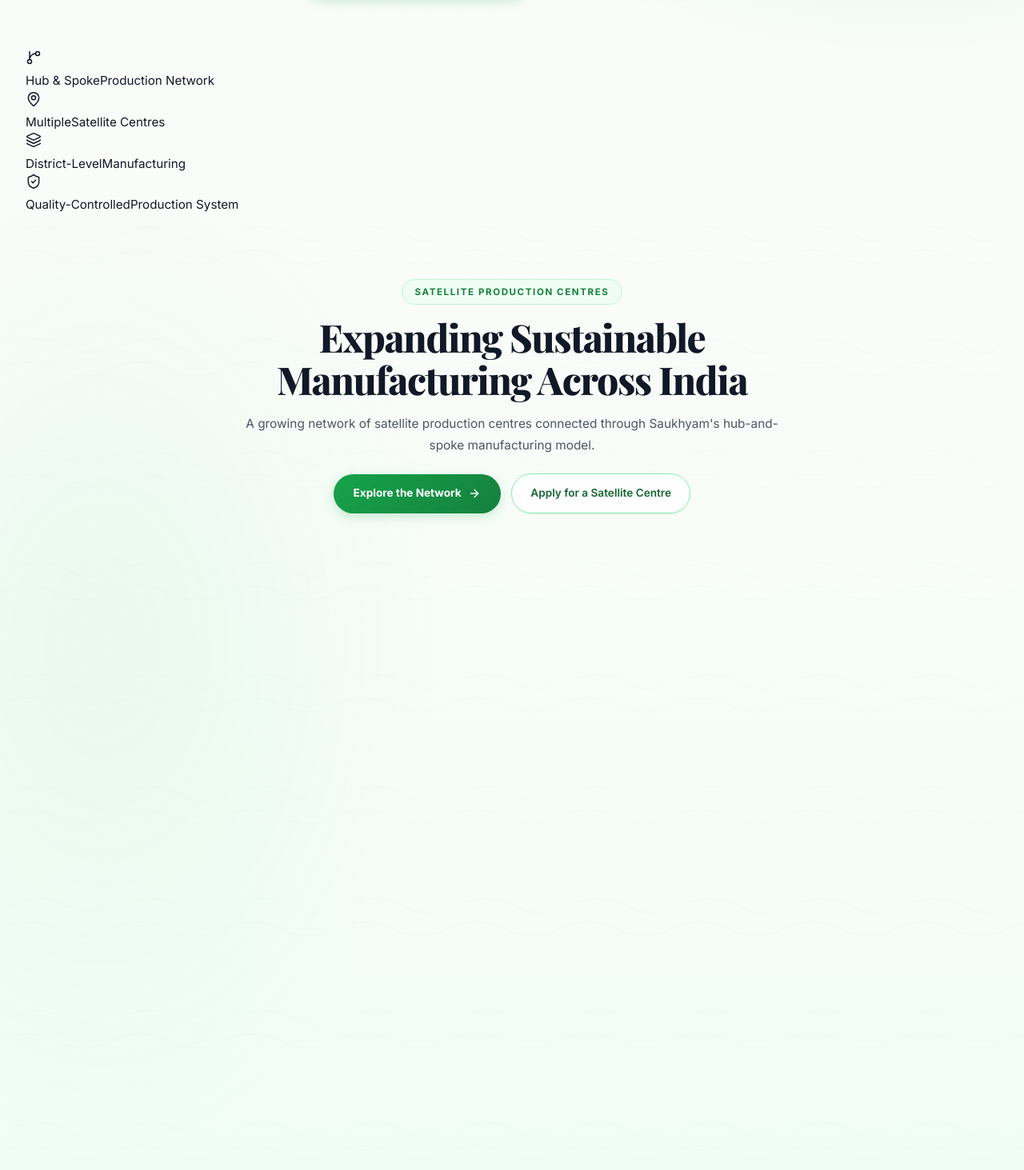
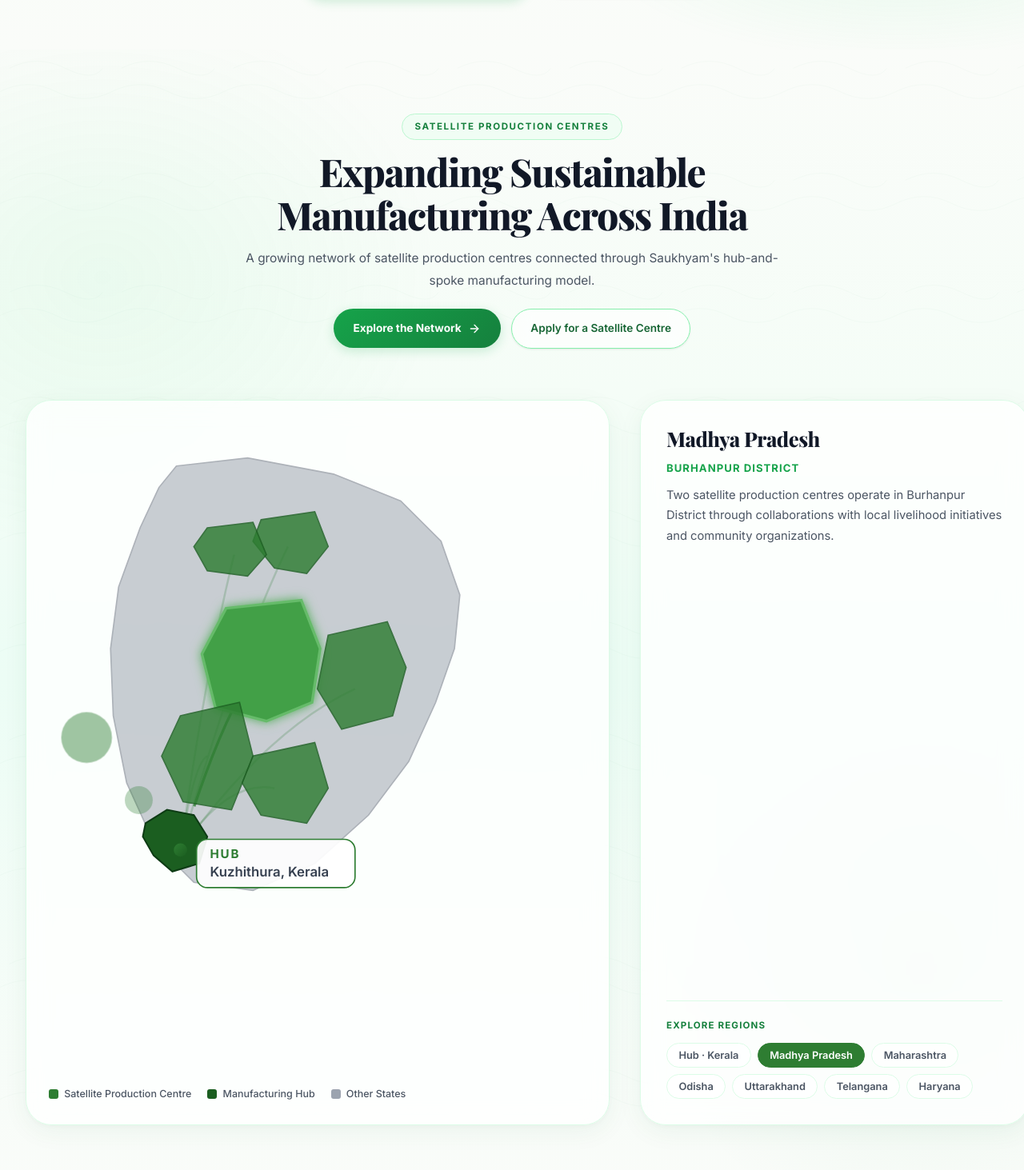
Before and after one commit to piyush-lingwal/Saukhyam, a Next.js app: page /programs/satellite-centres in a window 1280 px wide. Shown: the part 627-2090 px from the top of the page at 80% size. Built offline with nearby package versions, Linux system fonts and the light colour scheme.

Commit message:
Refactor Satellite Centres page to replace the statistics section with an interactive India network map. Update imports and adjust layout for improved user experience and maintainability.

```diff
--- a/src/app/programs/satellite-centres/page.tsx
+++ b/src/app/programs/satellite-centres/page.tsx
@@ -2,68 +2,9 @@
 
 import Link from 'next/link';
 import { motion } from 'framer-motion';
-import { ArrowRight, GitBranch, Layers3, MapPin, ShieldCheck } from 'lucide-react';
-import IndiaStateMap, { type HighlightState } from '@/components/satellite/IndiaStateMap';
+import { ArrowRight } from 'lucide-react';
+import InteractiveIndiaNetworkMap from '@/components/satellite/InteractiveIndiaNetworkMap';
 import styles from './page.module.css';
-
-const stats = [
-  { icon: GitBranch, value: 'Hub & Spoke', label: 'Production Network' },
-  { icon: MapPin, value: 'Multiple', label: 'Satellite Centres' },
-  { icon: Layers3, value: 'District-Level', label: 'Manufacturing' },
-  { icon: ShieldCheck, value: 'Quality-Controlled', label: 'Production System' },
-];
-
-type NetworkRegion = {
-  state: string;
-  slug: HighlightState;
-  district: string;
-  description: string;
-};
-
-const networkRegions: NetworkRegion[] = [
-  {
-    state: 'Madhya Pradesh',
-    slug: 'madhya-pradesh',
-    district: 'Burhanpur District',
-    description:
-      'Two satellite production centres operate in Burhanpur District through collaborations with local livelihood initiatives and community organizations.',
-  },
-  {
-    state: 'Maharashtra',
-    slug: 'maharashtra',
-    district: 'Nandurbar District',
-    description:
-      'Production teams in Nandurbar have been trained to manufacture reusable menstrual products through district-level partnerships and community-led initiatives.',
-  },
-  {
-    state: 'Odisha',
-    slug: 'odisha',
-    district: 'Kalahandi & Angul Districts',
-    description:
-      'New satellite production centres are being established to strengthen local manufacturing capacity and expand access to sustainable menstrual products.',
-  },
-  {
-    state: 'Uttarakhand',
-    slug: 'uttarakhand',
-    district: 'Expansion Region',
-    description:
-      'Collaborations are underway to develop district-level production systems capable of serving larger rural populations.',
-  },
-  {
-    state: 'Telangana',
-    slug: 'telangana',
-    district: 'Emerging Production Network',
-    description:
-      'Partnerships are supporting the development of new satellite production centres within the state.',
-  },
-  {
-    state: 'Haryana',
-    slug: 'haryana',
-    district: 'Future Expansion',
-    description:
-      'Regional collaborations are helping establish production ecosystems designed for scalable manufacturing and distribution.',
-  },
-];
 
 const fadeUp = {
   hidden: { opacity: 0, y: 36 },
@@ -71,7 +12,6 @@ const fadeUp = {
 };
 
 const stagger = { visible: { transition: { staggerChildren: 0.1 } } };
-const cardStagger = { visible: { transition: { staggerChildren: 0.12 } } };
 
 export default function SatelliteCentresPage() {
   return (
@@ -118,39 +58,7 @@ export default function SatelliteCentresPage() {
         </div>
       </section>
 
-      {/* Statistics */}
-      <section className={styles.statsSection} aria-label="Satellite production statistics">
-        <div className="container">
-          <motion.div
-            className={styles.statsGrid}
-            variants={cardStagger}
-            initial="hidden"
-            whileInView="visible"
-            viewport={{ once: true, margin: '-60px' }}
-          >
-            {stats.map((stat) => {
-              const Icon = stat.icon;
-              return (
-                <motion.article
-                  key={stat.label}
-                  className={styles.statCard}
-                  variants={fadeUp}
-                  whileHover={{ y: -4 }}
-                  transition={{ duration: 0.3 }}
-                >
-                  <div className={styles.statIcon} aria-hidden="true">
-                    <Icon size={20} strokeWidth={1.75} />
-                  </div>
-                  <span className={styles.statValue}>{stat.value}</span>
-                  <span className={styles.statLabel}>{stat.label}</span>
-                </motion.article>
-              );
-            })}
-          </motion.div>
-        </div>
-      </section>
-
-      {/* Satellite Production Network */}
+      {/* Interactive India Map */}
       <section
         id="satellite-network"
         className={styles.section}
@@ -178,7 +86,7 @@ export default function SatelliteCentresPage() {
               hub-and-spoke manufacturing model.
             </motion.p>
             <motion.div className={styles.headerActions} variants={fadeUp}>
-              <a href="#state-list" className={styles.btnPrimary}>
+              <a href="#india-map" className={styles.btnPrimary}>
                 Explore the Network
                 <ArrowRight size={16} aria-hidden="true" className={styles.btnArrow} />
               </a>
@@ -188,34 +96,9 @@ export default function SatelliteCentresPage() {
             </motion.div>
           </motion.header>
 
-          <motion.div
-            id="state-list"
-            className={styles.stateList}
-            variants={cardStagger}
-            initial="hidden"
-            whileInView="visible"
-            viewport={{ once: true, margin: '-60px' }}
-          >
-            {networkRegions.map((region, index) => (
-              <motion.article
-                key={region.state}
-                className={styles.stateRow}
-                variants={fadeUp}
-              >
-                {index > 0 && <div className={styles.stateDivider} aria-hidden="true" />}
-                <div className={styles.stateRowInner}>
-                  <div className={styles.mapWrap}>
-                    <IndiaStateMap highlight={region.slug} />
-                  </div>
-                  <div className={styles.stateContent}>
-                    <h3 className={styles.stateName}>{region.state}</h3>
-                    <p className={styles.stateDistrict}>{region.district}</p>
-                    <p className={styles.stateDesc}>{region.description}</p>
-                  </div>
-                </div>
-              </motion.article>
-            ))}
-          </motion.div>
+          <div id="india-map">
+            <InteractiveIndiaNetworkMap />
+          </div>
         </div>
       </section>
     </main>
--- /dev/null
+++ b/src/components/satellite/indiaMapData.ts
@@ -0,0 +1,102 @@
+export type MapStateId =
+  | 'kerala'
+  | 'madhya-pradesh'
+  | 'maharashtra'
+  | 'odisha'
+  | 'uttarakhand'
+  | 'telangana'
+  | 'haryana';
+
+export type StateInfo = {
+  id: MapStateId;
+  state: string;
+  district: string;
+  description: string;
+  centroid: { x: number; y: number };
+};
+
+export const HUB_POSITION = { x: 98, y: 318 };
+
+export const stateInfoList: StateInfo[] = [
+  {
+    id: 'madhya-pradesh',
+    state: 'Madhya Pradesh',
+    district: 'Burhanpur District',
+    description:
+      'Two satellite production centres operate in Burhanpur District through collaborations with local livelihood initiatives and community organizations.',
+    centroid: { x: 158, y: 178 },
+  },
+  {
+    id: 'maharashtra',
+    state: 'Maharashtra',
+    district: 'Nandurbar District',
+    description:
+      'Production teams in Nandurbar have been trained to manufacture reusable menstrual products through district-level partnerships and community-led initiatives.',
+    centroid: { x: 118, y: 248 },
+  },
+  {
+    id: 'odisha',
+    state: 'Odisha',
+    district: 'Kalahandi & Angul Districts',
+    description:
+      'New satellite production centres are being established to strengthen local manufacturing capacity and expand access to sustainable menstrual products.',
+    centroid: { x: 228, y: 198 },
+  },
+  {
+    id: 'uttarakhand',
+    state: 'Uttarakhand',
+    district: 'Expansion Region',
+    description:
+      'Collaborations are underway to develop district-level production systems capable of serving larger rural populations.',
+    centroid: { x: 178, y: 92 },
+  },
+  {
+    id: 'telangana',
+    state: 'Telangana',
+    district: 'Emerging Production Network',
+    description:
+      'Partnerships are supporting the development of new satellite production centres within the state.',
+    centroid: { x: 168, y: 272 },
+  },
+  {
+    id: 'haryana',
+    state: 'Haryana',
+    district: 'Future Expansion',
+    description:
+      'Regional collaborations are helping establish production ecosystems designed for scalable manufacturing and distribution.',
+    centroid: { x: 138, y: 98 },
+  },
+];
+
+export const hubInfo: StateInfo = {
+  id: 'kerala',
+  state: 'Manufacturing Hub',
+  district: 'Kuzhithura, Kerala',
+  description:
+    'The central Saukhyam Factory processes banana fiber and supplies semi-finished materials to satellite centres across India through the hub-and-spoke production model.',
+  centroid: HUB_POSITION,
+};
+
+export const satelliteStateIds = stateInfoList.map((s) => s.id);
+
+/** Simplified SVG path data per region (viewBox 0 0 400 480) */
+export const statePaths: Record<MapStateId, string> = {
+  kerala:
+    'M72 298 L88 288 L108 292 L118 308 L112 328 L92 334 L78 322 L70 308 Z',
+  haryana:
+    'M118 78 L152 74 L162 98 L148 114 L118 110 L108 92 Z',
+  uttarakhand:
+    'M158 72 L198 66 L208 92 L192 112 L168 108 L152 88 Z',
+  'madhya-pradesh':
+    'M132 138 L188 132 L202 168 L196 208 L162 222 L124 212 L114 172 Z',
+  maharashtra:
+    'M98 218 L142 208 L152 248 L136 288 L100 282 L84 248 Z',
+  telangana:
+    'M152 248 L198 238 L208 272 L192 298 L158 292 L144 268 Z',
+  odisha:
+    'M208 158 L252 148 L266 182 L256 218 L218 228 L200 198 Z',
+};
+
+/** India silhouette for grey background states */
+export const indiaSilhouette =
+  'M95 32 L148 26 L212 38 L262 58 L292 88 L306 128 L302 168 L288 208 L268 252 L238 292 L198 328 L152 348 L108 342 L78 312 L58 268 L48 218 L46 168 L52 122 L68 78 L82 48 Z';
```
